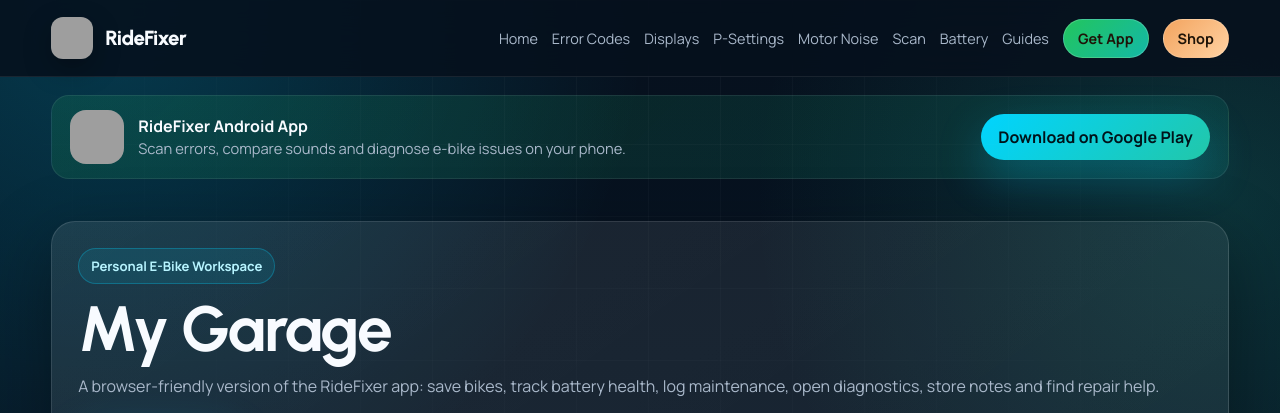
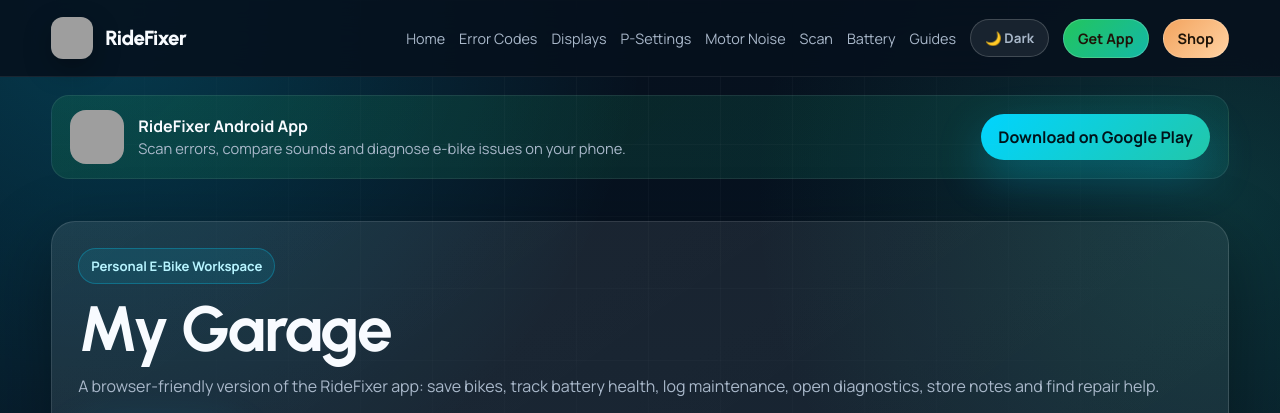
Before and after one commit to ehtishamaliawan/RideFixer-Web-Version, a PHP site: page /app/index.php in a window 1280 px wide. Shown: the top 413 px of the page. Run offline with PHP 8.4, Linux system fonts and the light colour scheme; grey boxes are pictures that could not be loaded.

Commit message:
Add day night mode toggle

```diff
--- a/partials/header.php
+++ b/partials/header.php
@@ -14,9 +14,7 @@
 ];
 
 function navActiveClass(string $href, string $currentPath): string {
-  if ($href === '/') {
-    return $currentPath === '/' ? 'active' : '';
-  }
+  if ($href === '/') return $currentPath === '/' ? 'active' : '';
   return str_starts_with(rtrim($currentPath, '/'), $href) ? 'active' : '';
 }
 ?>
@@ -32,6 +30,8 @@
         <a class="<?php echo e(navActiveClass($item['href'], $currentPath)); ?>" href="<?php echo e($item['href']); ?>"><?php echo e($item['label']); ?></a>
       <?php endforeach; ?>
 
+      <button id="themeToggle" class="shop-pill" type="button" style="background:rgba(255,255,255,.08);color:inherit;">🌙 Mode</button>
+
       <a href="<?php echo e($playStoreUrl); ?>" target="_blank" rel="noopener" class="shop-pill" style="background:linear-gradient(135deg,#22c55e,#14b8a6);">
         Get App
       </a>
@@ -42,6 +42,27 @@
     </nav>
   </div>
 </header>
+<script>
+window.addEventListener('DOMContentLoaded', () => {
+  const btn = document.getElementById('themeToggle');
+  if (!btn) return;
+
+  const applyLabel = () => {
+    const theme = document.documentElement.getAttribute('data-theme') || 'dark';
+    btn.textContent = theme === 'dark' ? '☀️ Light' : '🌙 Dark';
+  };
+
+  btn.addEventListener('click', () => {
+    const current = document.documentElement.getAttribute('data-theme') || 'dark';
+    const next = current === 'dark' ? 'light' : 'dark';
+    document.documentElement.setAttribute('data-theme', next);
+    localStorage.setItem('ridefixer-theme', next);
+    applyLabel();
+  });
+
+  applyLabel();
+});
+</script>
 
 <div class="wrap app-download-strip" style="margin-top:18px;">
   <div style="background:linear-gradient(135deg,rgba(34,197,94,.14),rgba(20,184,166,.12));border:1px solid rgba(255,255,255,.08);padding:14px 18px;border-radius:18px;display:flex;align-items:center;justify-content:space-between;gap:18px;flex-wrap:wrap;">
@@ -54,9 +75,7 @@
     </div>
 
     <div style="display:flex;gap:12px;flex-wrap:wrap;">
-      <a href="<?php echo e($playStoreUrl); ?>" target="_blank" rel="noopener" class="btn btn-brand">
-        Download on Google Play
-      </a>
+      <a href="<?php echo e($playStoreUrl); ?>" target="_blank" rel="noopener" class="btn btn-brand">Download on Google Play</a>
     </div>
   </div>
 </div>
```
